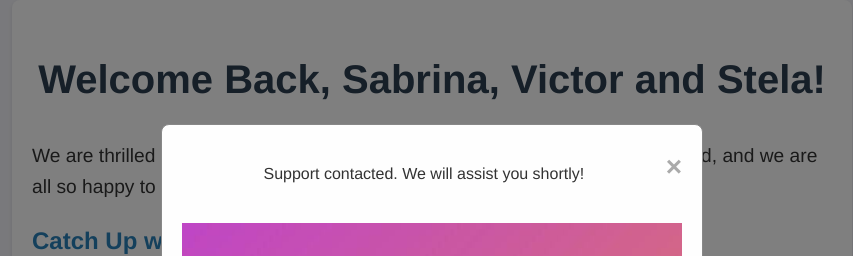
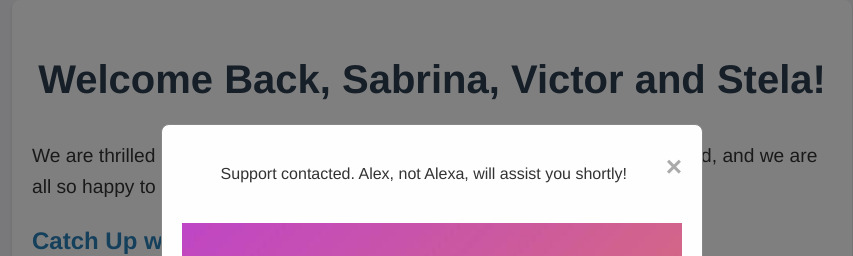
Before and after one commit to David610/-can-i-leave-earlier-this-time, a plain HTML site: page index.html in a window 1280 px wide. Both pictures are taken after a click on the button "Contact Support". Shown: the top 256 px of the page, without its empty margins (208-1061 px from the left). Drawn offline with Linux system fonts and the light colour scheme.

Commit message:
Add files via upload

```diff
--- a/index.html
+++ b/index.html
@@ -39,7 +39,7 @@
     <div id="myModal" class="modal">
         <div class="modal-content">
             <span class="close">&times;</span>
-            <p>Support contacted. We will assist you shortly!</p>
+            <p>Support contacted. Alex, not Alexa, will assist you shortly!</p>
             <img src="Contact us.jpg" alt="Meme Image" class="meme-image">
         </div>
 
```
